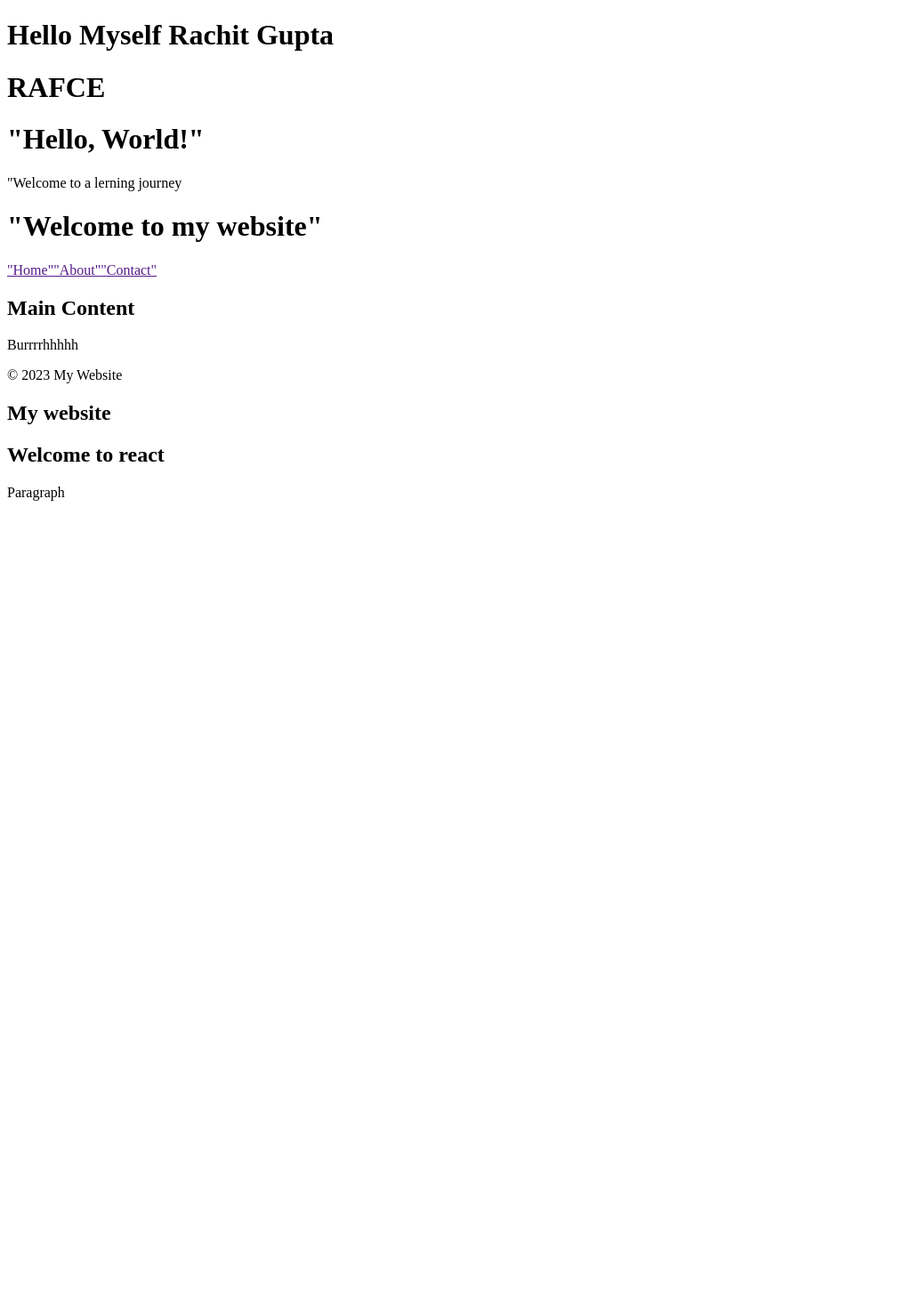
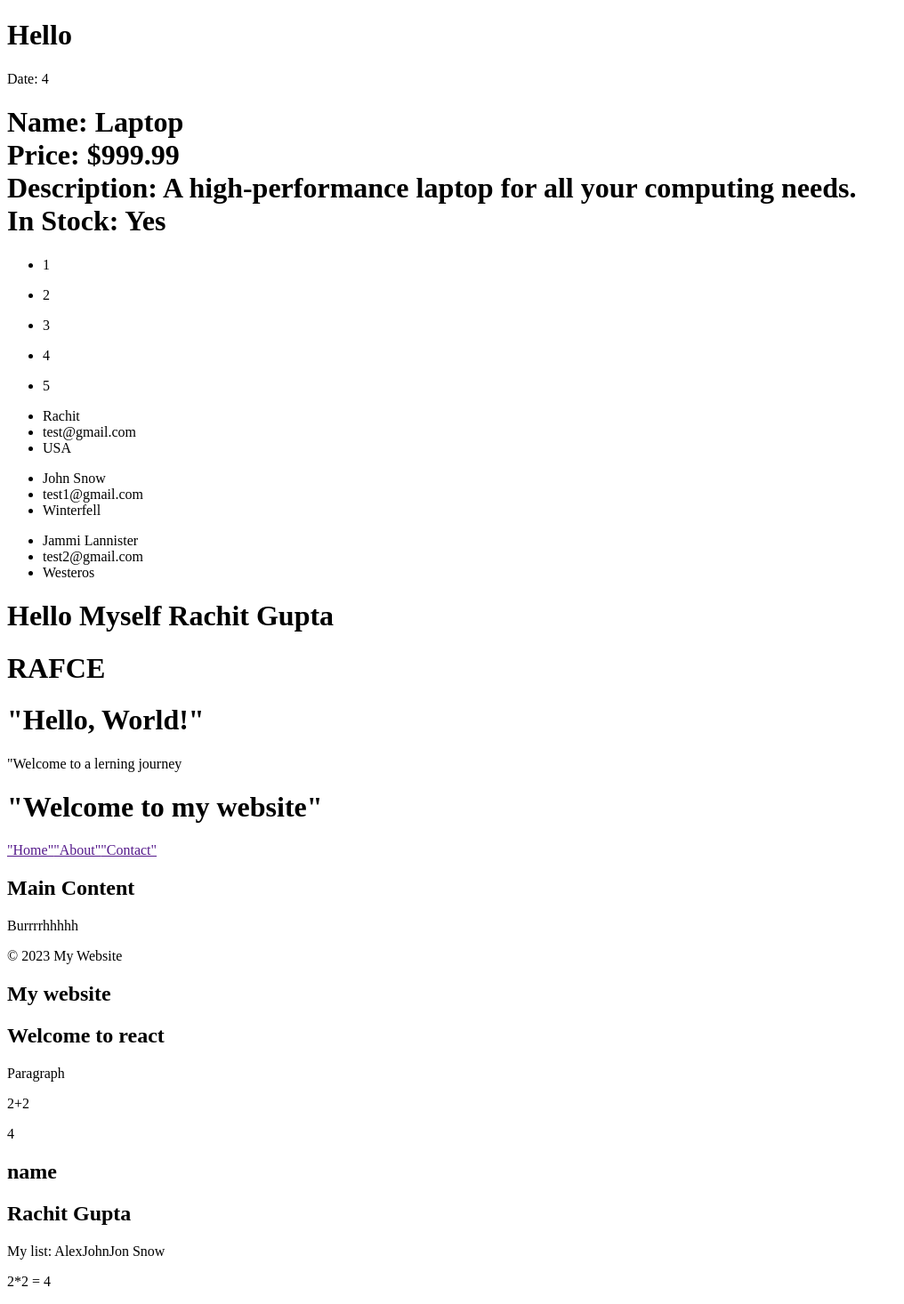
Before and after one commit to RachitGupta06/learningReact, a React (Vite) app: page / in a window 1280 px wide. Shown: the top 1466 px of the page at 89% size, without its empty margins (0-1016 px from the left). Before the commit the page ends 800 px from the top, so only its background shows below. Built offline with nearby package versions, Linux system fonts and the light colour scheme.

Commit message:
Practice

```diff
--- a/src/App.jsx
+++ b/src/App.jsx
@@ -5,8 +5,15 @@ import Header from "./components/Header";
 import MainContent from "./components/MainContent";
 import Footer from "./components/Footer";
 import Rule from "./components/Rule";
+import Expression from "./components/Expression";
+import Greeting from "./components/Greeting";
+import ProductInfo from "./components/ProductInfo";
+import List from "./components/List";
 const App = () => {
   return <div>
+    <Greeting/>
+    <ProductInfo/>
+    <List/>
     <Greet />
     <Add />
     <WelcomeMessage/>
@@ -14,6 +21,7 @@ const App = () => {
     <MainContent/>
     <Footer/>
     <Rule/>
+    <Expression/>
   </div>;
 };
 export default App;
--- /dev/null
+++ b/src/components/Expression.jsx
@@ -0,0 +1,20 @@
+import React from 'react'
+
+const Expression = () => {
+  const name = "Rachit Gupta";
+  const multiply = (a,b)=>a*b;
+  const specialClass = "Anything I want";
+  return (
+    <section>
+        <p>2+2</p>
+        <p>{2+2}</p>
+        <h1>name</h1>
+        <h2>{name}</h2>
+        <p>My list: {["Alex","John","Jon Snow"]}</p>
+        <p>2*2 = {multiply(2,2)}</p>
+        <p className={specialClass}>ALL About</p>
+    </section>
+  )
+}
+
+export default Expression
--- /dev/null
+++ b/src/components/Greeting.jsx
@@ -0,0 +1,14 @@
+import React from 'react'
+
+const Greeting = () => {
+    const greet = "Hello";
+    const date = new Date();
+  return (
+    <div>
+        <h1>{greet}</h1>
+        <p>Date: {date.getDate()}</p>
+    </div>
+  )
+}
+
+export default Greeting
--- /dev/null
+++ b/src/components/List.jsx
@@ -0,0 +1,40 @@
+import React from 'react'
+
+const List = () => {
+    const numbers = [1,2,3,4,5];
+    const userInfo = [
+        {
+            userName: "Rachit",
+            email:"test@gmail.com",
+            location: "USA",
+        },
+        {
+            userName: "John Snow",
+            email:"test1@gmail.com",
+            location: "Winterfell",
+        },
+        {
+            userName: "Jammi Lannister",
+            email:"test2@gmail.com",
+            location: "Westeros",
+        },
+    ];
+ return (
+    <main>
+        {numbers.map(number=>(
+            <ul key={number}>
+                <li>{number}</li>
+            </ul>
+        ))}
+        {userInfo.map(user=>(
+            <ul key={Math.random()}>
+                <li>{user.userName}</li>
+                <li>{user.email}</li>
+                <li>{user.location}</li>
+            </ul>
+        ))}
+    </main>
+  )
+}
+
+export default List
--- /dev/null
+++ b/src/components/ProductInfo.jsx
@@ -0,0 +1,20 @@
+import React from 'react'
+
+const ProductInfo = () => {
+    const product = {
+        name: "Laptop",
+        price: 999.99,
+        description: "A high-performance laptop for all your computing needs.",
+        inStock: true
+    }
+  return (
+    <h1>
+        Name: {product.name} <br />
+        Price: ${product.price} <br />
+        Description: {product.description} <br />
+        In Stock: {product.inStock ? "Yes" : "No"}
+    </h1>
+  )
+}
+
+export default ProductInfo
```
